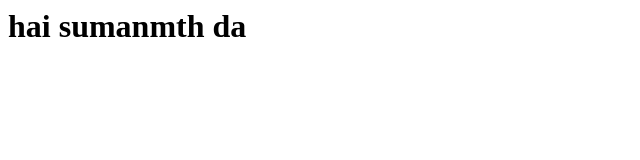
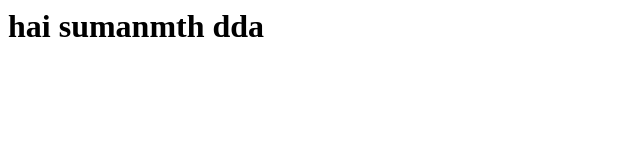
Before and after one commit to sumanth39/sumanth-123, a plain HTML site: page index.html in a window 1280 px wide. Shown: the full height of the page, 0-640 px from the left. Drawn offline with Linux system fonts and the light colour scheme.

Commit message:
Update index.html

```diff
--- a/index.html
+++ b/index.html
@@ -1 +1 @@
-<h1>hai sumanmth da</h1>
+<h1>hai sumanmth dda</h1>
```
